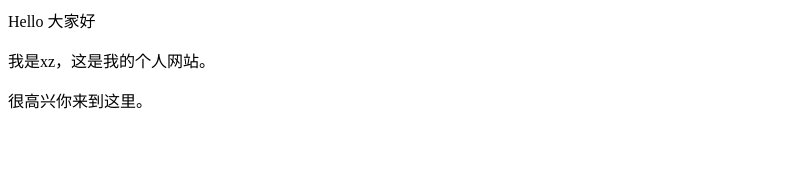
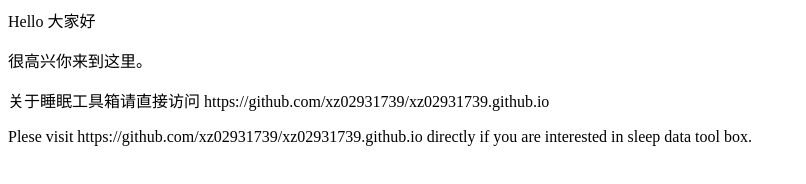
Before and after one commit to xz02931739/sleep_toolbox, a plain HTML site: page index.html in a window 1280 px wide. Shown: the whole page, without its empty margins (0-806 px from the left). Drawn offline with Linux system fonts and the light colour scheme.

Commit message:
Update index.html

```diff
--- a/index.html
+++ b/index.html
@@ -1,3 +1,4 @@
 <p>Hello 大家好</p>
-<p>我是xz，这是我的个人网站。 </p>
 <p>很高兴你来到这里。</p>
+<p>关于睡眠工具箱请直接访问 https://github.com/xz02931739/xz02931739.github.io </p>
+<p>Plese visit https://github.com/xz02931739/xz02931739.github.io directly if you are interested in sleep data tool box.</p>
```
